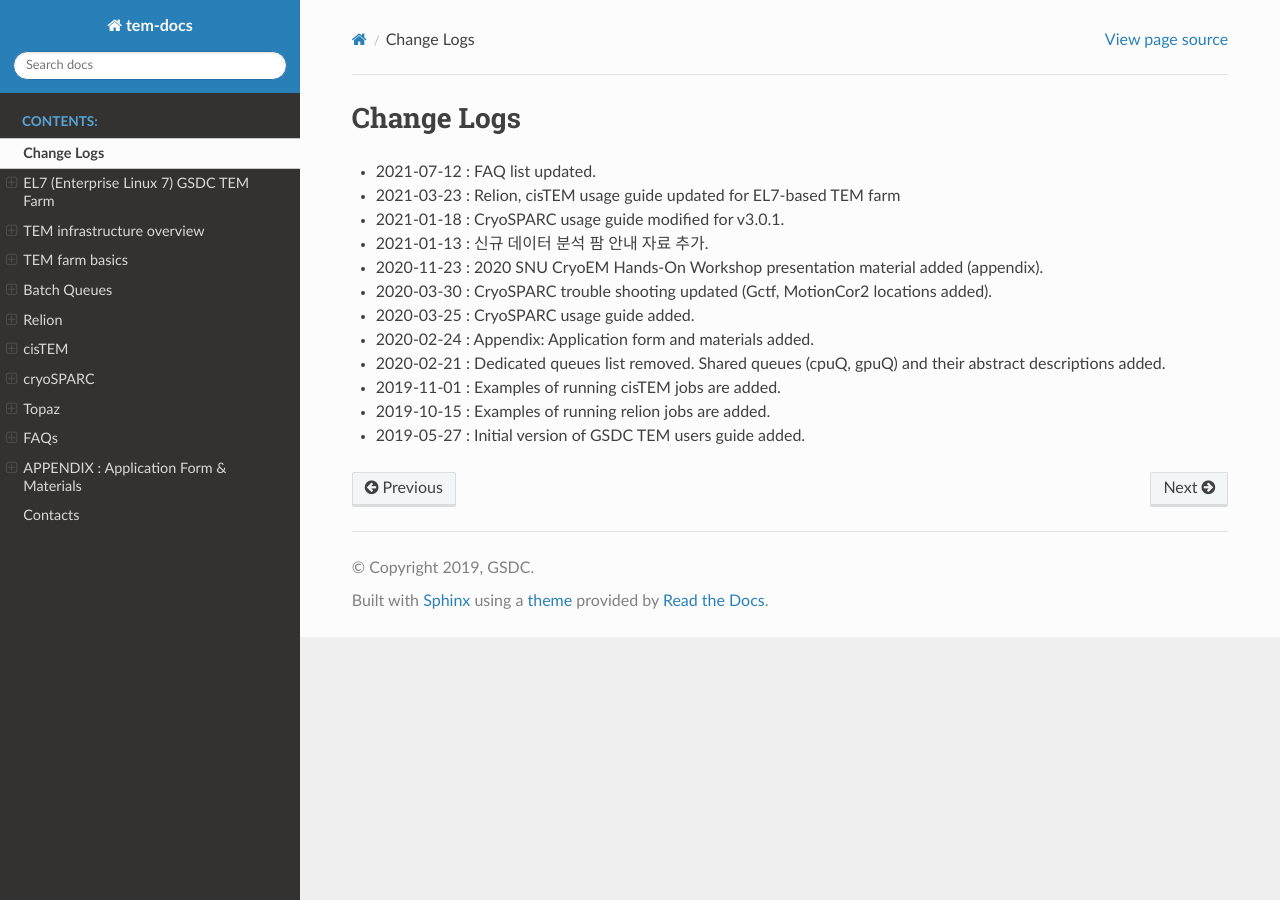
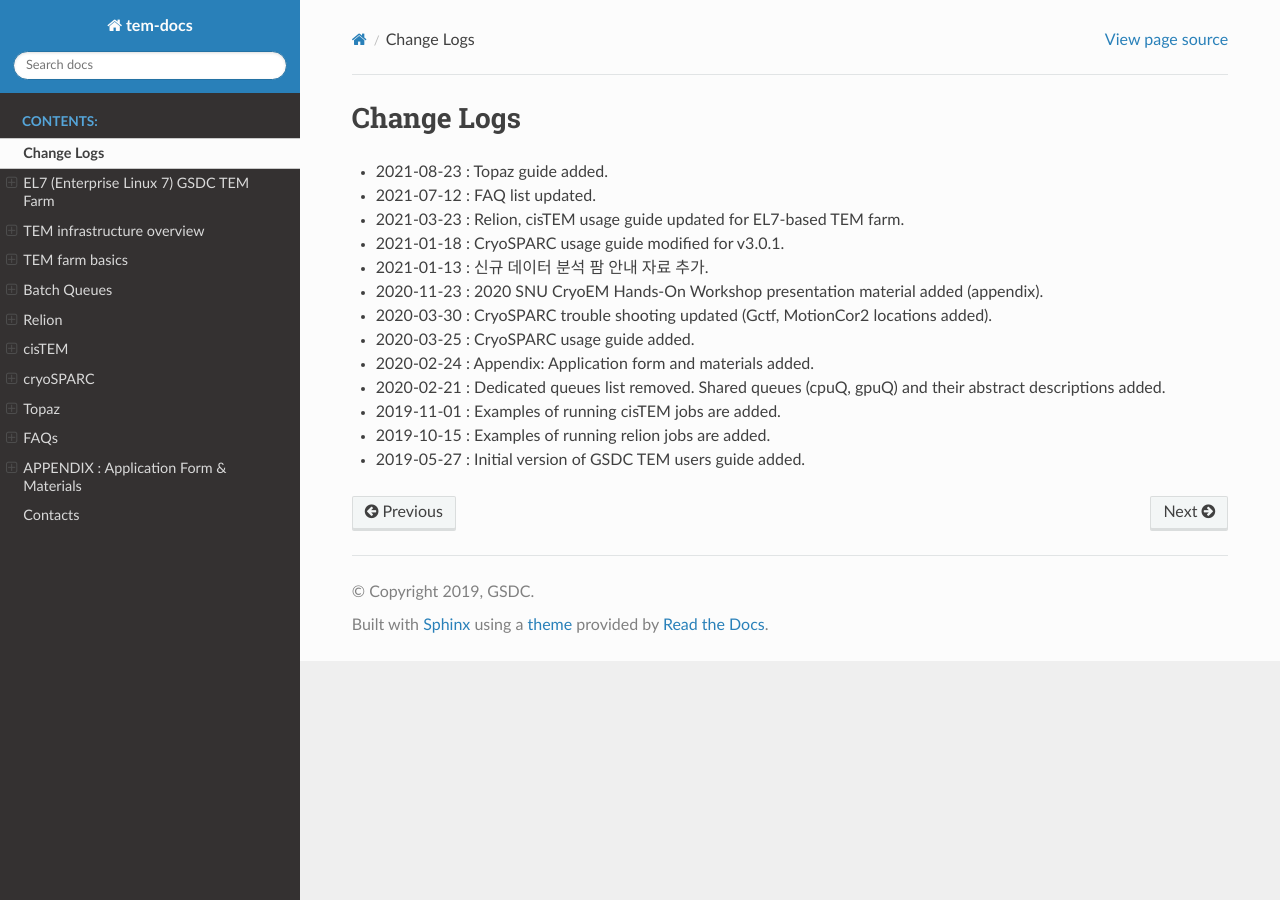
Before and after one commit to junglok/tem-docs, a Sphinx documentation site: the page built from docs/changelog.rst, in a window 1280 px wide. Built offline with Sphinx 7.4.7 and the Read the Docs theme 2.0.0, drawn with Linux system fonts in a browser that asks for light colours.

Commit message:
topaz updated

```diff
--- a/docs/changelog.rst
+++ b/docs/changelog.rst
@@ -2,8 +2,9 @@
 Change Logs
 ***********
 
+* 2021-08-23 : Topaz guide added.
 * 2021-07-12 : FAQ list updated.
-* 2021-03-23 : Relion, cisTEM usage guide updated for EL7-based TEM farm
+* 2021-03-23 : Relion, cisTEM usage guide updated for EL7-based TEM farm.
 * 2021-01-18 : CryoSPARC usage guide modified for v3.0.1.
 * 2021-01-13 : 신규 데이터 분석 팜 안내 자료 추가.
 * 2020-11-23 : 2020 SNU CryoEM Hands-On Workshop presentation material added (appendix).
```
